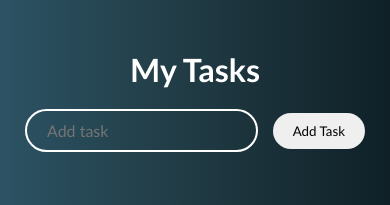
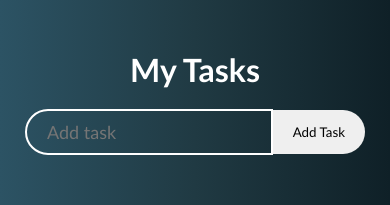
Before and after one commit to Chubina7/react_ToDoApp, a React (Create React App) app: page / in a window 390 px wide. Shown: the top 205 px of the page. Built offline with nearby package versions, Linux system fonts and the light colour scheme.

Commit message:
left deletion and storing functionality

```diff
--- a/src/components/addItems/AddItems.jsx
+++ b/src/components/addItems/AddItems.jsx
@@ -1,7 +1,6 @@
 import React from "react";
-import { useState } from "react";
+import { useState, useRef } from "react";
 import styles from "./AddItems.module.css";
-import ListItem from "../listItem/ListItem";
 import ListContainer from "../listContaiener/ListContainer";
 
 export default function AddItems() {
@@ -16,10 +15,15 @@ export default function AddItems() {
       setValue("");
     }
   };
-
+  const handleKeyPress = (e) => {
+    if (e.key === "Enter") {
+      addTask();
+    }
+  };
   const deleteTask = () => {
     console.log("deleted");
   };
+
 
   return (
     <>
@@ -30,12 +34,13 @@ export default function AddItems() {
           placeholder="Add task"
           value={value}
           onChange={changeHandler}
+          onKeyDown={handleKeyPress}
         />
         <button className={styles.inputBtn} onClick={addTask}>
           Add Task
         </button>
       </div>
-      <ListContainer tasks={tasks} onDeleteClick={deleteTask}/>
+      <ListContainer tasks={tasks} onDeleteClick={deleteTask} />
     </>
   );
 }
--- a/src/components/addItems/AddItems.module.css
+++ b/src/components/addItems/AddItems.module.css
@@ -3,26 +3,28 @@
   display: flex;
   justify-content: space-between;
   align-items: center;
-  gap: 30px;
-}
-@media screen and (max-width: 768px) {
-  .addContainer {
-    gap: 15px;
-  }
 }
 
 .inputField {
   width: 100%;
   padding: 10px 20px;
   border: 2px solid white;
-  border-radius: 26px;
+  border-top-left-radius: 26px;
+  border-bottom-left-radius: 26px;
   background-color: transparent;
-  font-size: 16px;
+  color: white;
+  font-size: 18px;
+}
+.inputField:focus {
+  outline: none;
 }
 
 .inputBtn {
   text-wrap: nowrap;
+  height: 44px;
   padding: 10px 20px;
   border: none;
-  border-radius: 26px;
+  border-top-right-radius: 26px;
+  border-bottom-right-radius: 26px;
+  cursor: pointer;
 }
--- a/src/components/listItem/ListItem.module.css
+++ b/src/components/listItem/ListItem.module.css
@@ -1,5 +1,6 @@
 .listItem {
   width: 100%;
+  height: fit-content;
   display: flex;
   justify-content: space-between;
   align-items: center;
@@ -12,6 +13,7 @@
 }
 .listItemRightPart {
   display: flex;
+  height: fit-content;
   justify-content: center;
   align-items: center;
   gap: 20px;
--- a/src/index.css
+++ b/src/index.css
@@ -3,6 +3,7 @@
   padding: 0;
   box-sizing: border-box;
   font-family: "Gill Sans", "Gill Sans MT", Calibri, "Trebuchet MS", sans-serif;
+  /* overflow: hidden; */
 }
 
 li {
```
